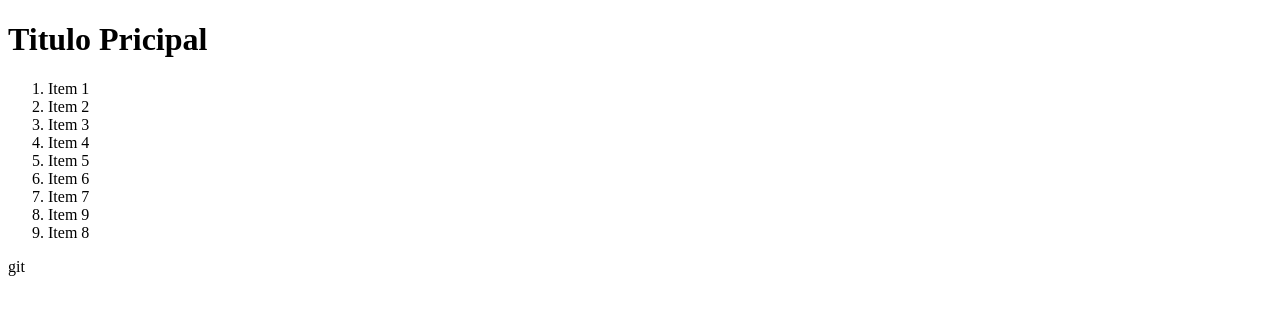
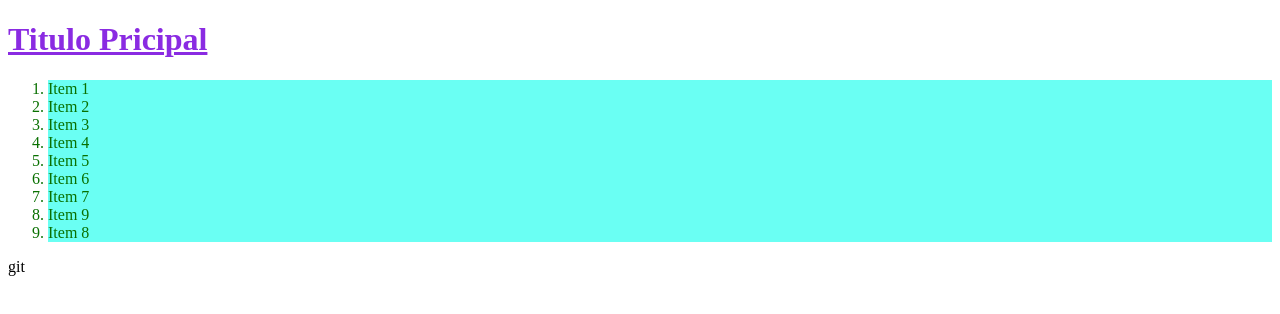
Before and after one commit to AllyQuaresma/class-12032024, a plain HTML site: page index.html in a window 1280 px wide. Drawn offline with Linux system fonts and the light colour scheme.

Commit message:
Adição do Style CSS

```diff
--- a/index.html
+++ b/index.html
@@ -5,6 +5,16 @@
     <meta name="viewport" content="width=device-width, initial-scale=1.0">
     <title>Aula EgnS</title>
 </head>
+<style>
+    h1{
+        color: blueviolet;
+        text-decoration: underline;
+    }
+    li{
+        color: rgb(9, 112, 0);
+        background-color: rgb(106, 255, 243);
+    }
+</style>
 <body>
     <h1>Titulo Pricipal</h1>
 <!-- ol>li*5{Item $} -->
```
